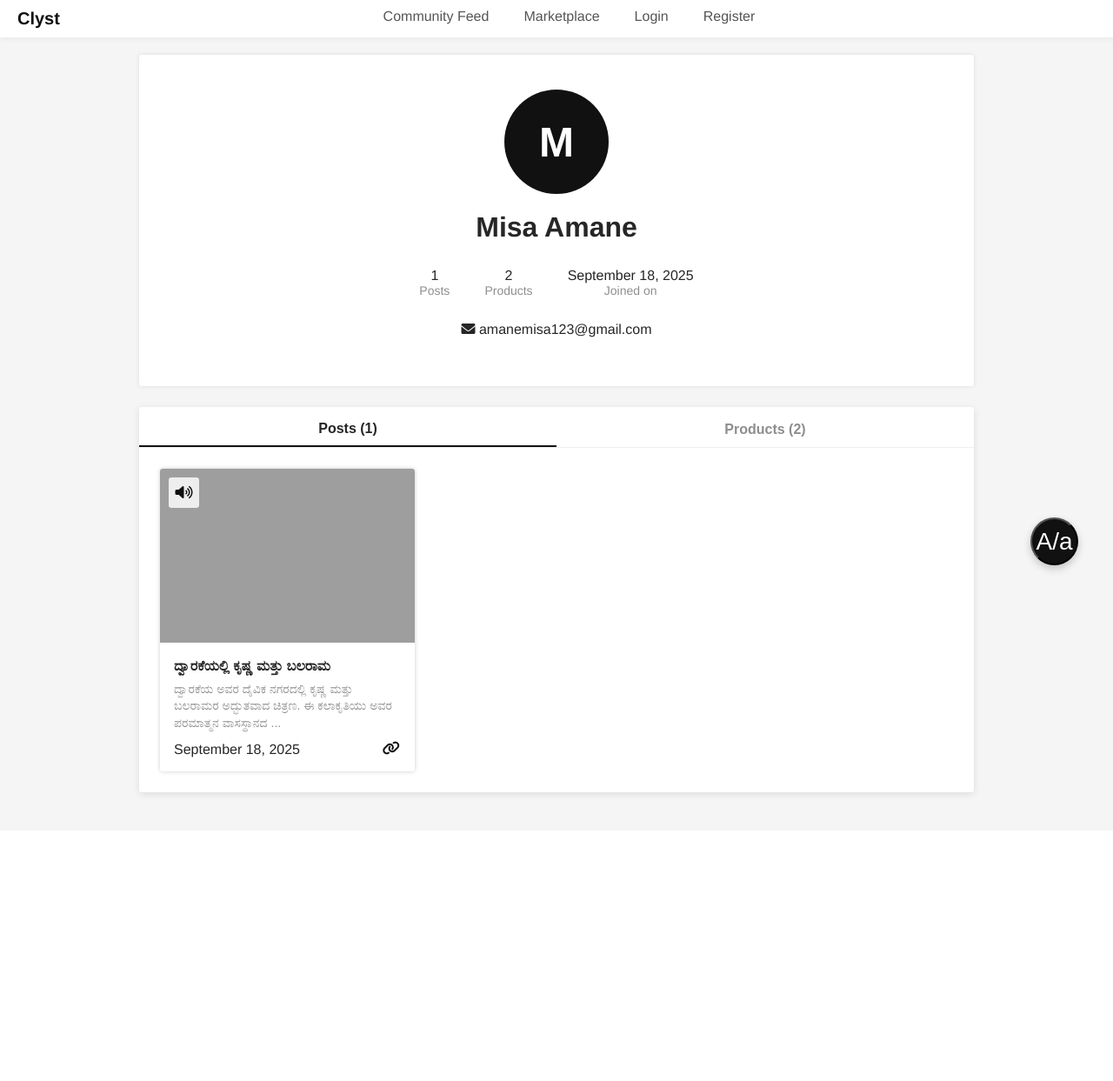
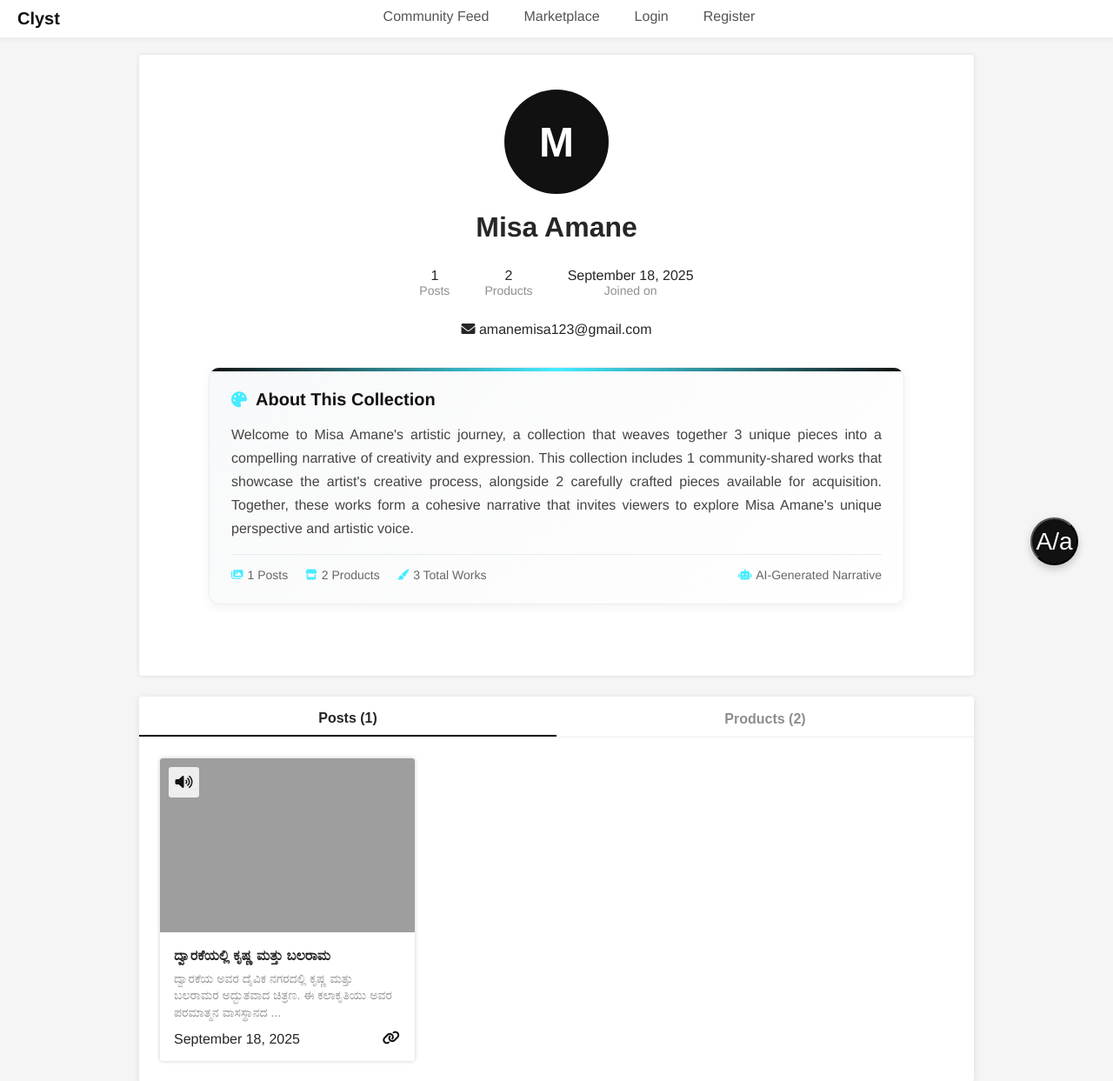
Before and after one commit to tronbeing3030/ClystProto, a Flask app: page /profile/2 in a window 1280 px wide. Shown: the top 1243 px of the page at 87% size. Before the commit the page ends 918 px from the top, so only its background shows below. Run offline with Flask 3, Linux system fonts and the light colour scheme; data comes from the database, SQL or seed files in the repository; some libraries are stand-ins or nearby versions; grey boxes are pictures that could not be loaded.

Commit message:
Added AI-generated narrative to profile page of artists

```diff
--- a/app.py
+++ b/app.py
@@ -684,10 +684,43 @@ def profile():
     user_posts = db.session.execute(db.select(Posts).where(Posts.artist_id == current_user.id)).scalars().all()
     user_products = db.session.execute(db.select(Product).where(Product.artist_id == current_user.id)).scalars().all()
 
+    # Generate portfolio narrative
+    from ai import generate_enhanced_portfolio_narrative
+
+    # Convert posts to dictionaries for AI analysis
+    posts_data = []
+    for post in user_posts:
+        posts_data.append({
+            'post_title': post.post_title,
+            'post_description': post.description,
+            'media_url': post.media_url,
+            'created_at': post.created_at
+        })
+
+    # Convert products to dictionaries for AI analysis
+    products_data = []
+    for product in user_products:
+        products_data.append({
+            'title': product.title,
+            'description': product.description,
+            'price': product.price,
+            'img_url': product.img_url,
+            'created_at': product.created_at
+        })
+
+    # Generate the portfolio narrative
+    portfolio_narrative = generate_enhanced_portfolio_narrative(
+        artist_name=current_user.name,
+        posts=posts_data,
+        products=products_data,
+        user_location=current_user.location
+    )
+
     return render_template("profile.html",
                          current_user=current_user,
                          posts=user_posts,
-                         products=user_products)
+                         products=user_products,
+                         portfolio_narrative=portfolio_narrative)
 
 
 @app.route("/profile/<int:user_id>")
@@ -697,11 +730,44 @@ def view_profile(user_id):
     user_posts = db.session.execute(db.select(Posts).where(Posts.artist_id == user_id)).scalars().all()
     user_products = db.session.execute(db.select(Product).where(Product.artist_id == user_id)).scalars().all()
 
+    # Generate portfolio narrative
+    from ai import generate_enhanced_portfolio_narrative
+
+    # Convert posts to dictionaries for AI analysis
+    posts_data = []
+    for post in user_posts:
+        posts_data.append({
+            'post_title': post.post_title,
+            'post_description': post.description,
+            'media_url': post.media_url,
+            'created_at': post.created_at
+        })
+
+    # Convert products to dictionaries for AI analysis
+    products_data = []
+    for product in user_products:
+        products_data.append({
+            'title': product.title,
+            'description': product.description,
+            'price': product.price,
+            'img_url': product.img_url,
+            'created_at': product.created_at
+        })
+
+    # Generate the portfolio narrative
+    portfolio_narrative = generate_enhanced_portfolio_narrative(
+        artist_name=user.name,
+        posts=posts_data,
+        products=products_data,
+        user_location=user.location
+    )
+
     return render_template("profile.html",
                          current_user=current_user,
                          profile_user=user,
                          posts=user_posts,
-                         products=user_products)
+                         products=user_products,
+                         portfolio_narrative=portfolio_narrative)
 
 
 @app.route("/product/<int:product_id>")
--- a/templates/profile.html
+++ b/templates/profile.html
@@ -437,6 +437,81 @@
         line-height: 1.6;
       }
 
+      .portfolio-narrative {
+        max-width: 800px;
+        margin: 30px auto;
+        padding: 25px;
+        background: linear-gradient(135deg, #f8f9fa 0%, #ffffff 100%);
+        border-radius: 12px;
+        border: 1px solid #e9ecef;
+        box-shadow: 0 4px 12px rgba(0, 0, 0, 0.05);
+        position: relative;
+        overflow: hidden;
+      }
+
+      .portfolio-narrative::before {
+        content: "";
+        position: absolute;
+        top: 0;
+        left: 0;
+        right: 0;
+        height: 4px;
+        background: linear-gradient(90deg, #111 0%, #45ecff 50%, #111 100%);
+      }
+
+      .portfolio-narrative h3 {
+        color: #111;
+        font-size: 20px;
+        font-weight: 600;
+        margin-bottom: 15px;
+        display: flex;
+        align-items: center;
+        gap: 10px;
+      }
+
+      .portfolio-narrative h3 i {
+        color: #45ecff;
+        font-size: 18px;
+      }
+
+      .portfolio-narrative p {
+        color: #444;
+        line-height: 1.7;
+        font-size: 16px;
+        margin: 0;
+        text-align: justify;
+      }
+
+      .portfolio-narrative .narrative-meta {
+        margin-top: 15px;
+        padding-top: 15px;
+        border-top: 1px solid #e9ecef;
+        font-size: 14px;
+        color: #666;
+        display: flex;
+        justify-content: space-between;
+        align-items: center;
+        flex-wrap: wrap;
+        gap: 10px;
+      }
+
+      .narrative-stats {
+        display: flex;
+        gap: 20px;
+        flex-wrap: wrap;
+      }
+
+      .narrative-stat {
+        display: flex;
+        align-items: center;
+        gap: 5px;
+      }
+
+      .narrative-stat i {
+        color: #45ecff;
+        font-size: 12px;
+      }
+
       /* Content Tabs */
       .content-tabs {
         background: white;
@@ -642,6 +717,24 @@
         .posts-grid,
         .products-grid {
           grid-template-columns: 1fr;
+        }
+        .portfolio-narrative {
+          margin: 20px auto;
+          padding: 20px;
+        }
+        .portfolio-narrative h3 {
+          font-size: 18px;
+        }
+        .portfolio-narrative p {
+          font-size: 15px;
+        }
+        .narrative-meta {
+          flex-direction: column;
+          align-items: flex-start;
+          gap: 15px;
+        }
+        .narrative-stats {
+          gap: 15px;
         }
       }
 
@@ -860,8 +953,41 @@
             {% endif %} {% endif %}
           </div>
 
+          <!-- Portfolio Narrative Section -->
+          {% if portfolio_narrative %}
+          <div class="portfolio-narrative">
+            <h3>
+              <i class="fa-solid fa-palette"></i>
+              About This Collection
+            </h3>
+            <p>{{ portfolio_narrative }}</p>
+            <div class="narrative-meta">
+              <div class="narrative-stats">
+                <div class="narrative-stat">
+                  <i class="fa-solid fa-images"></i>
+                  <span>{{ posts|length }} Posts</span>
+                </div>
+                <div class="narrative-stat">
+                  <i class="fa-solid fa-store"></i>
+                  <span>{{ products|length }} Products</span>
+                </div>
+                <div class="narrative-stat">
+                  <i class="fa-solid fa-paintbrush"></i>
+                  <span
+                    >{{ (posts|length + products|length) }} Total Works</span
+                  >
+                </div>
+              </div>
+              <div class="narrative-stat">
+                <i class="fa-solid fa-robot"></i>
+                <span>AI-Generated Narrative</span>
+              </div>
+            </div>
+          </div>
+          {% endif %}
+
           <div class="form-actions">
-            {% if current_user.is_authenticated %}
+            {% if current_user.is_authenticated and not profile_user %}
             <a href="{{ url_for('add_posts') }}" class="btn btn-secondary">
               Add New Post
             </a>
@@ -890,7 +1016,6 @@
               <div class="posts-grid">
                 {% for post in posts %}
                 <div class="post-item">
-
                   <button
                     class="btn say-aloud-btn"
                     onclick="sayAloud({title: '{{ post.post_title }}', artist: '{{ post.artist.name }}', price: '{{ post.price }}', description: '{{ post.description | default('No description available') }}' })"
@@ -927,7 +1052,8 @@
                     <div class="item-actions">
                       <span class="info-value">{{ post.created_at }}</span>
                     </div>
-                  </div><button
+                  </div>
+                  <button
                     class="share-btn"
                     onclick="copyToClipboard(window.location.host + '{{ url_for('home') }}?q={{ post.post_title }}+{{ post.artist.name }}')"
                   >
@@ -1070,7 +1196,6 @@
         event.target.classList.add("active");
       }
 
-
       function sayAloud(text) {
         const message = new SpeechSynthesisUtterance();
         message.text = `The title of the artwork is ${text.title}. It is created by ${text.artist}. The price of the artwork is Rs.${text.price}. The description says it is ${text.description}.`;
```
Also changed, not shown: ai.py (+113 -0 lines). Lines whose indentation alone changed are shown as unchanged.
